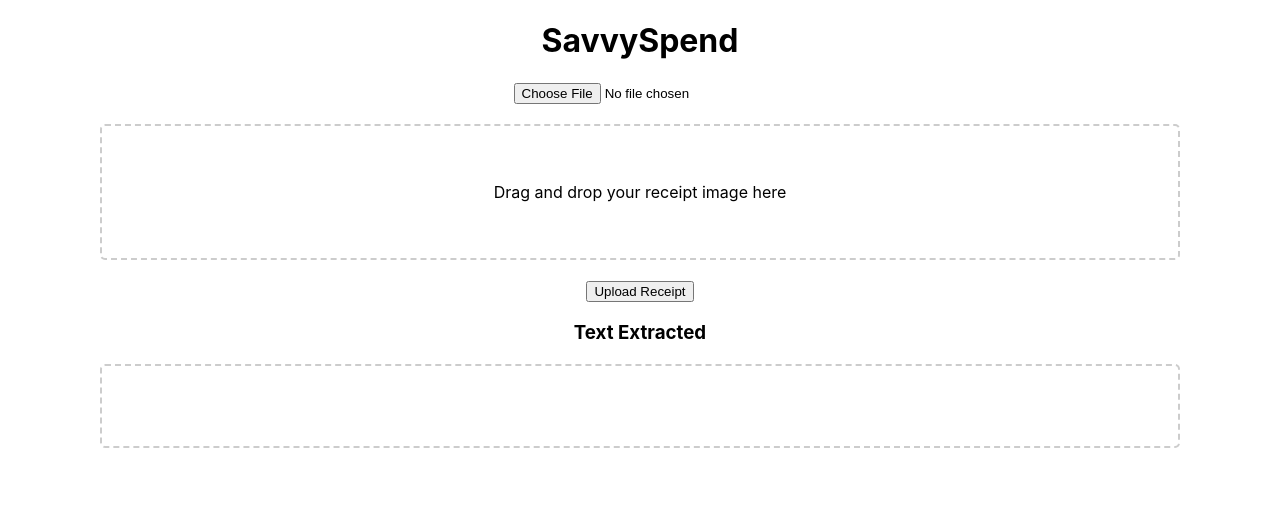
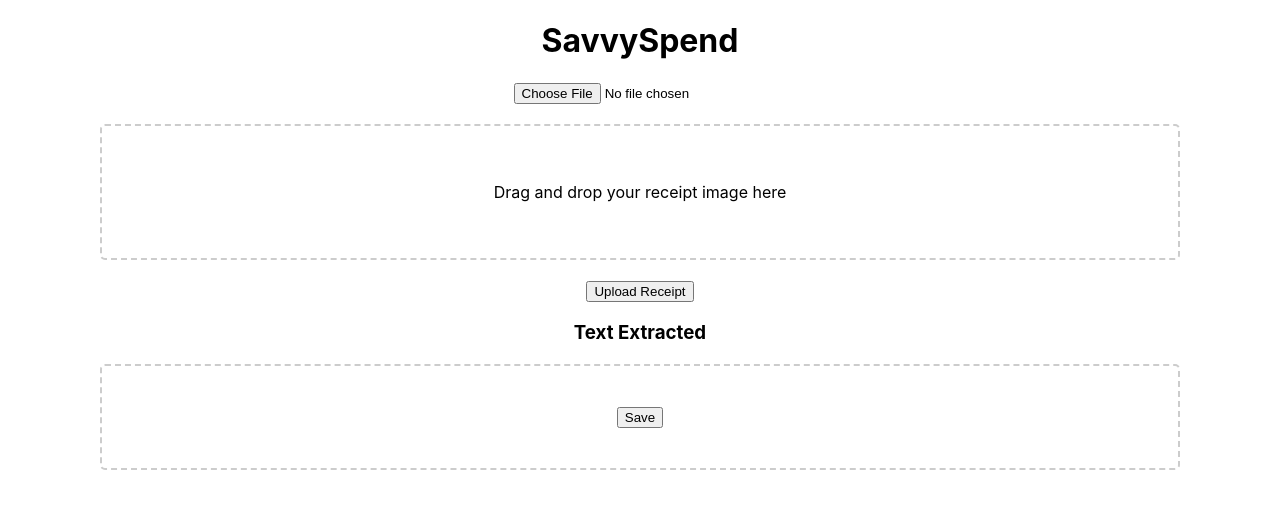
Before and after one commit to ParisaDarkhal/SavvySpend, a React (Create React App) app in the folder frontend/: page / in a window 1280 px wide. Shown: the top 508 px of the page. Built offline with nearby package versions, Linux system fonts and the light colour scheme.

Commit message:
database created

```diff
--- a/frontend/src/components/FileUploader.js
+++ b/frontend/src/components/FileUploader.js
@@ -107,6 +107,17 @@
     }
   };
 
+  const handleSave = async () => {
+    try {
+      const sendData = await axios.post("/save", {
+        text,
+      });
+    } catch (error) {
+      console.error("Error:", error);
+      alert("Error saving receipt");
+    }
+  };
+
   return (
     <div className="file-uploader">
       <input type="file" onChange={handleFileChange} />
@@ -153,6 +164,7 @@
               <p style={{ whiteSpace: "pre", textAlign: "left" }}>{text}</p>
             </div>
           )}
+          <button onClick={handleSave}>Save</button>
         </div>
       </div>
     </div>
```
